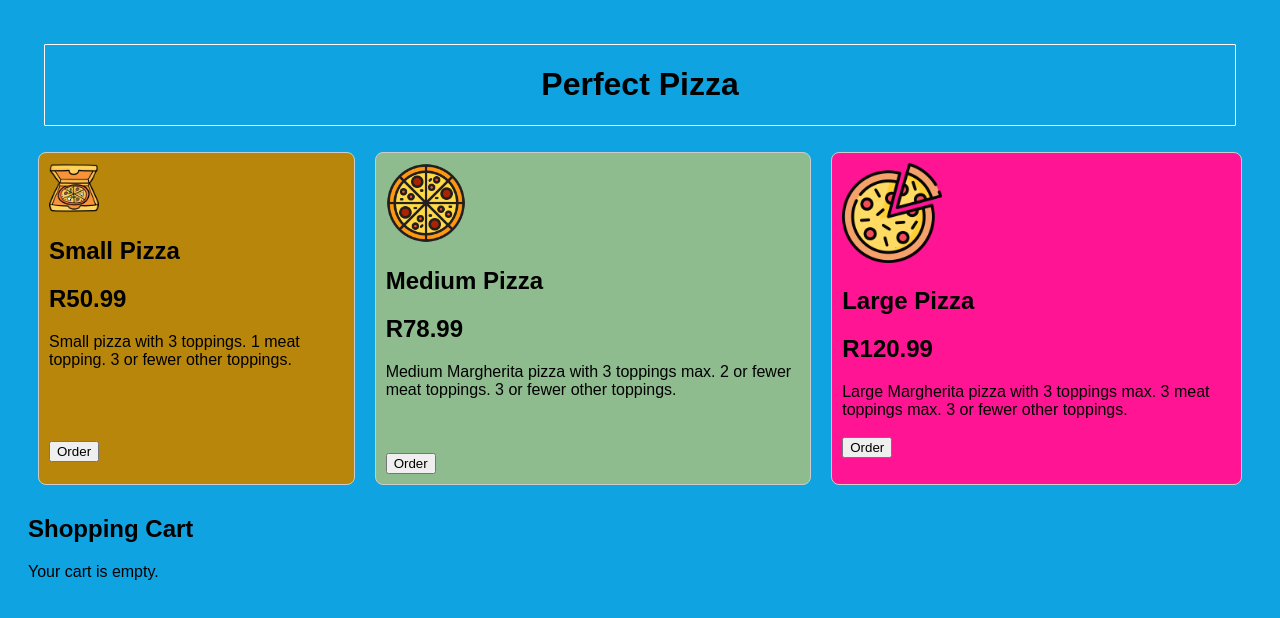
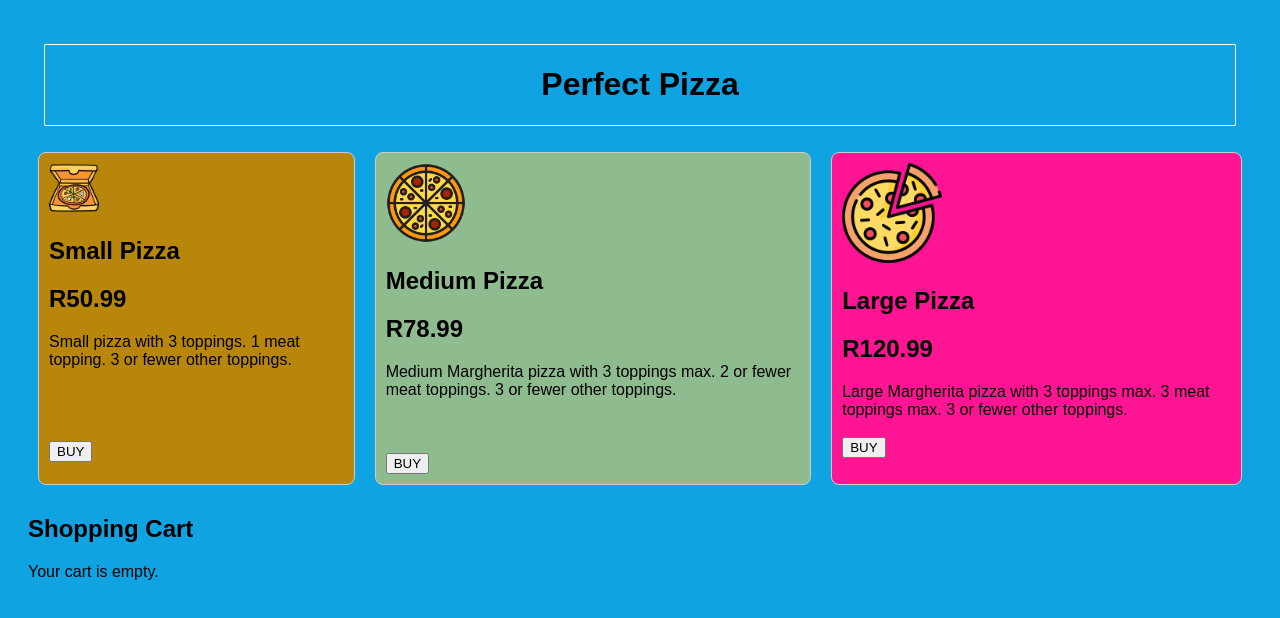
Before and after one commit to Thuto1/pizza-cart, a plain HTML site: page index.html in a window 1280 px wide. Drawn offline with nearby package versions, Linux system fonts and the light colour scheme.

Commit message:
Update index.html

```diff
--- a/index.html
+++ b/index.html
@@ -21,7 +21,7 @@
       <div>Small pizza with 3 toppings. 1 meat topping. 3 or fewer other toppings.</div>
       <br><br><br><br>
       <button @click="addToCart('small', 50.99)" class="bg-white hover:bg-gray-100 text-gray-800 font-semibold py-2 px-4 border border-gray-400 rounded shadow">
-        Order
+        BUY
       </button>
     </div>
 
@@ -32,7 +32,7 @@
       <div>Medium Margherita pizza with 3 toppings max. 2 or fewer meat toppings. 3 or fewer other toppings.</div>
       <br><br><br>
       <button @click="addToCart('medium', 78.99)" class="bg-white hover:bg-gray-100 text-gray-800 font-semibold py-2 px-4 border border-gray-400 rounded shadow">
-        Order
+        BUY
       </button>
     </div>
 
@@ -43,7 +43,7 @@
       <div>Large Margherita pizza with 3 toppings max. 3 meat toppings max. 3 or fewer other toppings.</div>
       <br>
       <button @click="addToCart('large', 120.99)" class="bg-white hover:bg-gray-100 text-gray-800 font-semibold py-2 px-4 border border-gray-400 rounded shadow">
-        Order
+        BUY
       </button>
     </div>
   </div>
```
